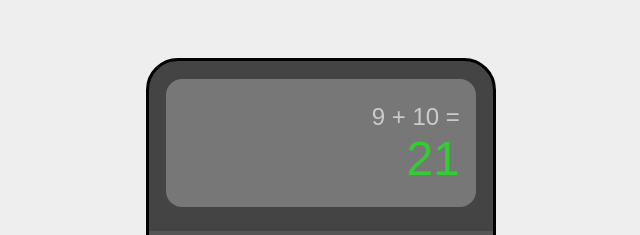
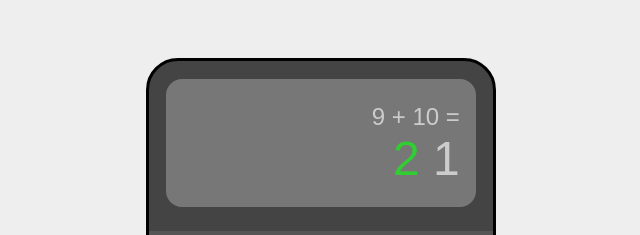
Before and after one commit to Osioyea/odin-calculator, a plain HTML site: page index.html in a window 1280 px wide. Shown: the top 235 px of the page, without its empty margins (319-959 px from the left). Drawn offline with Linux system fonts and the light colour scheme.

Commit message:
Change how inputs and outputs are displayed.

```diff
--- a/index.html
+++ b/index.html
@@ -12,7 +12,8 @@
       <div class="screen">
         <div class="lastOperation">9 + 10 =</div>
         <div class="currentOperation">
-            <span class="answer">21</span>
+            <span class="answer">2</span>
+            <span class="displayedOperation">1</span>
         </div>
       </div>
       <div class="buttons">
```
